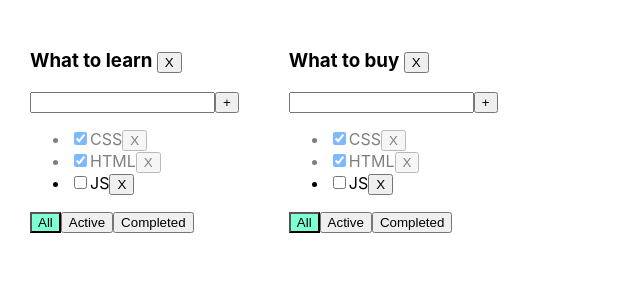
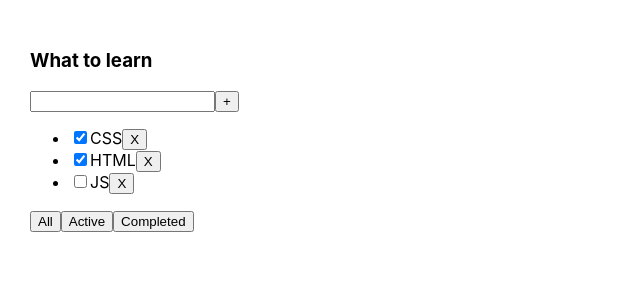
Before and after one commit to Dimaer77/MainToDoList, a React (Create React App) app: page / in a window 1280 px wide. Shown: the top 300 px of the page, without its empty margins (0-640 px from the left). Built offline with nearby package versions, Linux system fonts and the light colour scheme.

Commit message:
Revert "TD lesson 4"
This reverts commit c3fa1aff9d743c377c05f767c368bf42251a3126.

```diff
--- a/src/App.css
+++ b/src/App.css
@@ -6,17 +6,3 @@
 .App > div {
   margin-right: 50px;
 }
-
-
-.is-done{
-  opacity: 0.5;
-}
-
-.active-filter{
-  background-color: aquamarine;
-}
-
-.error{
-  border: 2px red solid ;
-  outline: none;
-}
--- a/src/App.tsx
+++ b/src/App.tsx
@@ -2,121 +2,72 @@ import React, {useState} from 'react';
 import './App.css';
 import TodoList, {TasksType} from "./TodoList";
 import {v1} from "uuid";
-import {strict} from "assert";
 
-
-type TodoListType = {
-    id: string,
-    title: string
-    filter: FilterValueType
-
-}
-type TasksStateType = {
-    [key: string]: Array<TasksType>
-}
 export type FilterValueType = "all" | "active" | "completed";
 
 export function App() {
 //BLL
-    const todoListID_1 = v1()
-    const todoListID_2 = v1()
-
-
-    const [todoLists, setTodoLists] = useState<Array<TodoListType>>([
-        {id: todoListID_1, title: "What to learn", filter: "all"},
-        {id: todoListID_2, title: "What to buy", filter: "all"}
-    ])
-
-    const [tasks, setTasks] = useState<TasksStateType>({
-        [todoListID_1]: [
-            {id: v1(), title: "CSS", isDone: true},
-            {id: v1(), title: "HTML", isDone: true},
-            {id: v1(), title: "JS", isDone: false},],
-        [todoListID_2]: [
+    const [filter, setFilter] = useState<FilterValueType>("all")
+    const [tasks, setTasks] = useState<Array<TasksType>>([
         {id: v1(), title: "CSS", isDone: true},
         {id: v1(), title: "HTML", isDone: true},
         {id: v1(), title: "JS", isDone: false},
-        ]
-    })
-    // const [filter, setFilter] = useState<FilterValueType>("all")
-    // const [tasks, setTasks] = useState<Array<TasksType>>([
-    //     {id: v1(), title: "CSS", isDone: true},
-    //     {id: v1(), title: "HTML", isDone: true},
-    //     {id: v1(), title: "JS", isDone: false},
-    // ])
+    ])
 
 
-    function changeTodoListFilter(filter: FilterValueType, todoListID: string) {
-        setTodoLists(todoLists.map(tl => tl.id === todoListID ? {...tl, filter: filter} : tl))
-
+    function changeTodoListFilter(filterValue: FilterValueType) {
+        setFilter(filterValue)
 
     }
 
-    function removeTask(taskId: string, todoListID: string) {
-        tasks[todoListID] = tasks[todoListID].filter(t => t.id !== taskId)
-        setTasks({...tasks})
+    function removeTask(taskId: string) {
+        const filteredTask = tasks.filter(t => t.id !== taskId)
+        setTasks(filteredTask)
         // return   tasks = filteredTask
     }
 
 
-    function addTask(title: string, todoListID: string) {
+    function addTask(title: string) {
 
         const newTask: TasksType = {
             id: v1(),
             title,
             isDone: false
         }
-        const copyTasks = {...tasks, [todoListID]: [newTask, ...tasks[todoListID]]}
-        // copyTasks[todoListID] = [newTask, ...tasks[todoListID]]
-        setTasks(copyTasks)
-
+        const newTasks = [newTask, ...tasks]
+        return setTasks(newTasks)
+        //setTasks([{id: v1(), title,isDone: false}, ...tasks])
     }
 
-    function changeTaskStatus(taskID: string, isDone: boolean, todoListID: string) {
-        const copyTasks = {...tasks}
-        copyTasks[todoListID] = tasks[todoListID].map(t => t.id === taskID ? {...t, isDone: isDone} : t)
-        setTasks(copyTasks)
-    }
-    function removeTodoList (todoListID:string){
-        setTodoLists(todoLists.filter(tl=> tl.id !== todoListID))
-        const copyTasks = {...tasks}
-        delete copyTasks[todoListID]
-        setTasks(copyTasks)
+    function changeTaskStatus (taskID:string, isDone:boolean){
+        const updatedTasks = tasks.map(t => t.id === taskID ? {...t, isDone:isDone}: t)
+        setTasks(updatedTasks)
     }
     //UI
-    function getFilterTasks(t: TodoListType) {
-        const copyTasks = {...tasks}
-        switch (t.filter) {
+    function getFilterTasks() {
+        switch (filter) {
             case "active":
-                return tasks[t.id].filter(t => t.isDone === false);
+                return tasks.filter(t => t.isDone === false);
             case "completed":
-                return tasks[t.id].filter(t => t.isDone === true);
+                return tasks.filter(t => t.isDone === true);
             default:
-                return tasks[t.id]
+                return tasks
         }
     }
 
 
-    const todoListComponents = todoLists.map(tl => {
-        const tasksForTodoList = getFilterTasks(tl)
     return (
-            <TodoList
-                key={tl.id}
-                todoListID={tl.id}
-                title={tl.title}
-                filter={tl.filter}
-                tasks={tasksForTodoList}
+        <div className="App">
+            <TodoList title={"What to learn"}
+                      tasks={getFilterTasks()}
                       addTask={addTask}
                       removeTask={removeTask}
-                removeTodoList={removeTodoList}
                       changeTodoListFilter={changeTodoListFilter}
+                      filter={filter}
                       changeTaskStatus={changeTaskStatus}
+
             />
-        )
-    })
-    return (
-        <div className="App">
-            {todoListComponents}
+
         </div>
     );
 }
--- a/src/TodoList.tsx
+++ b/src/TodoList.tsx
@@ -9,15 +9,13 @@ export type TasksType = {
 }
 
 type PropsTodoListType = {
-    todoListID: string
     title: string
     tasks: Array<TasksType>
     filter: FilterValueType
-    removeTask: (taskID: string, todoListID: string) => void
-    addTask: (title: string, todoListID: string) => void
-    changeTaskStatus: (taskID: string, isDone: boolean, todoListID: string) => void
-    changeTodoListFilter: (filterValuer: FilterValueType, todoListID: string) => void
-    removeTodoList:(todoListID:string)=> void
+    removeTask: (taskID: string) => void
+    addTask: (title: string) => void
+    changeTaskStatus: (taskID: string, isDone: boolean) => void
+    changeTodoListFilter: (filterValuer: FilterValueType) => void
 
 
 }
@@ -29,14 +27,14 @@ function TodoList(props: PropsTodoListType) {
     const [title, setTitle] = useState<string>("")
     const [error, setError] = useState<boolean>(false)
     const tasksJSXElements = props.tasks.map(task => {
-        const removeTask = () => props.removeTask(task.id, props.todoListID)
-        const changeTaskStatus = (e: ChangeEvent<HTMLInputElement>) => props.changeTaskStatus(task.id, e.currentTarget.checked, props.todoListID)
+        const removeTask = () => props.removeTask(task.id)
+
         return (
             <li key={task.id} className={task.isDone ? "is-done" : ""}>
                 <input
                     type="checkbox"
                     checked={task.isDone}
-                    onChange={changeTaskStatus}/>
+                    onChange={(e) => props.changeTaskStatus(task.id, e.currentTarget.checked)}/>
                 <span>{task.title}</span>
 
                 <button onClick={removeTask}>X</button>
@@ -56,7 +54,7 @@ function TodoList(props: PropsTodoListType) {
 
         const validatedTitle = title.trim()
         if (validatedTitle) {
-            props.addTask(validatedTitle, props.todoListID)
+            props.addTask(validatedTitle)
             setTitle("")
 
         } else {
@@ -72,13 +70,13 @@ function TodoList(props: PropsTodoListType) {
 
 
     const onClickSetAllFilter = () => {
-        props.changeTodoListFilter("all", props.todoListID)
+        props.changeTodoListFilter("all")
     }
     const onClickSetActiveFilter = () => {
-        props.changeTodoListFilter("active", props.todoListID)
+        props.changeTodoListFilter("active")
     }
     const onClickSetCompletedFilter = () => {
-        props.changeTodoListFilter("completed", props.todoListID)
+        props.changeTodoListFilter("completed")
     }
     const allBtnClass = props.filter === "all" ? "active-filter" : "";
     const activeBtnClass = props.filter === "active" ? "active-filter" : "";
@@ -87,7 +85,7 @@ function TodoList(props: PropsTodoListType) {
     return (
 
         <div>
-            <h3>{props.title} <button onClick={()=>props.removeTodoList(props.todoListID)}>X</button></h3>
+            <h3>{props.title}</h3>
             <div>
                 <input
                     className={error ? "error" : ""}
```
Lines whose indentation alone changed are shown as unchanged.
